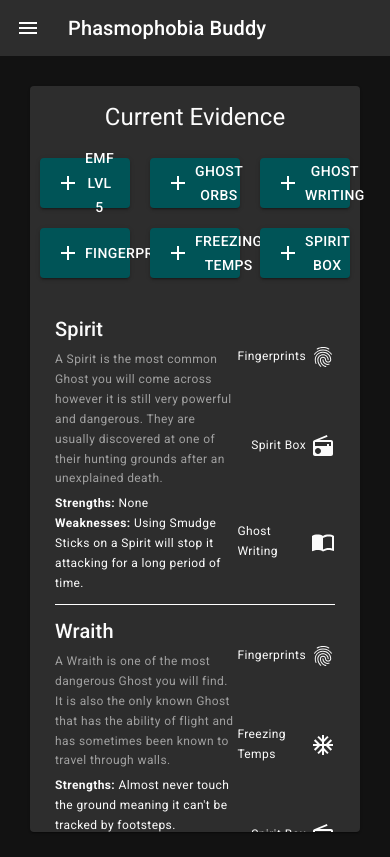
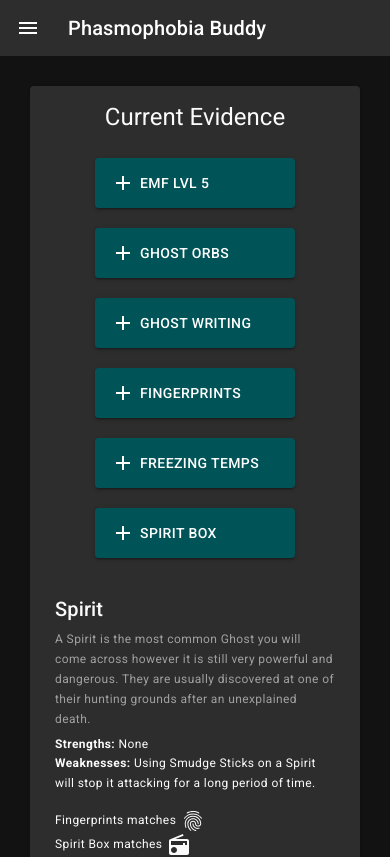
Before and after one commit to JacobSolomonUCF/phasmophobia-buddy, a React (Create React App) app: page / in a window 390 px wide. Shown: the top 857 px of the page. Built offline with nearby package versions, Linux system fonts and the light colour scheme.

Commit message:
feat(*): Responsiveness

```diff
--- a/src/EvidenceButtons.js
+++ b/src/EvidenceButtons.js
@@ -9,7 +9,7 @@
 export default function EvidenceButtons ({items, handleClick}) {
   return (
     <Box>
-      <Grid container spacing={0}>
+      <Grid style={{justifyContent: 'center'}} container spacing={0}>
         {Object.values(items).map((item, index) => {
           return <Item handleClick={item => handleClick(item)} key={index} item={item}/>;
         })}
@@ -41,7 +41,7 @@
   const classes = useStyles();
   const {selected} = item;
   return (
-    <Grid classes={{ root: classes.root }} item xs={4}>
+    <Grid classes={{ root: classes.root }} item xs={'auto'} lg={4}>
       <Button onClick={() => handleClick(item)} classes={{ root: classes.button}} color={selected ? 'secondary' : 'primary'} variant={selected ? 'outlined' : 'contained'}>
         {selected ? <CheckCircle style={{ marginRight: 5 }}/> : <Add style={{ marginRight: 5 }}/>}
         {item.display}
--- a/src/Ghosts.js
+++ b/src/Ghosts.js
@@ -2,6 +2,9 @@
 import React, { useEffect, useState } from 'react';
 import Typography from '@material-ui/core/Typography';
 import { makeStyles } from '@material-ui/core/styles';
+import Grid from '@material-ui/core/Grid';
+import useMediaQuery from '@material-ui/core/useMediaQuery';
+import useTheme from '@material-ui/core/styles/useTheme';
 
 const useStyles = makeStyles((theme) => ({
   root: {
@@ -25,6 +28,7 @@
     flexDirection: 'column',
   },
   right: {
+    paddingTop: 15,
     width: 225,
     justifyContent: 'space-around',
     display: 'flex',
@@ -32,7 +36,6 @@
   },
   row: {
     display: 'flex',
-    justifyContent: 'flex-end',
     alignItems: 'center',
   },
   label: {
@@ -46,6 +49,8 @@
 }));
 
 export default function Ghosts ({ evidence }) {
+  const theme = useTheme();
+  const matches = useMediaQuery(theme.breakpoints.up('md'));
   const classes = useStyles();
   const [possibleGhost, setPossibleGhost] = useState(GhostInfo);
 
@@ -63,24 +68,27 @@
     }));
   }, [evidence]);
 
+  const alignment = matches ? 'flex-end': 'flex-start';
   return (
     <Box className={classes.root}>
       {possibleGhost.map((item) =>
         <Box key={item.name} className={classes.item}>
-          <Box className={classes.col}>
+          <Grid container spacing={0}>
+            <Grid xs={12} md={9} item className={classes.col}>
               <Typography variant={'h6'}>{item.name}</Typography>
               <Typography className={classes.desc} variant={'caption'}>{item.desc}</Typography>
-            <Typography variant={'caption'}><span style={{fontWeight: 'bold'}}>Strengths:</span> {item.strengths}</Typography>
+              <Typography variant={'caption'}><span style={{fontWeight: 'bold'}}>{matches}Strengths:</span> {item.strengths}</Typography>
               <Typography variant={'caption'}><span style={{fontWeight: 'bold'}}>Weaknesses:</span> {item.weaknesses}</Typography>
-          </Box>
-          <Box key={item.name} className={classes.right}>
+            </Grid>
+            <Grid xs={12} md={3} item key={item.name} style={{alignItems: alignment }} className={classes.right}>
               {item.evidence.map(key =>
-              <Box key={`${item.name}-${key}`} className={classes.row}>
-                <Typography className={classes.label} color={evidence[key].selected ? 'secondary' : 'initial'} variant={'caption'}>{evidence[key].display}</Typography>
+                <Box key={`${item.name}-${key}`}className={classes.row}>
+                  <Typography className={classes.label} color={evidence[key].selected ? 'secondary' : 'initial'} variant={'caption'}>{evidence[key].display} matches</Typography>
                   {React.cloneElement(evidence[key].icon, {color: evidence[key].selected ? 'secondary' : 'inherit'})}
                 </Box>
               )}
-          </Box>
+            </Grid>
+          </Grid>
         </Box>
       )}
     </Box>
```
Lines whose indentation alone changed are shown as unchanged.
